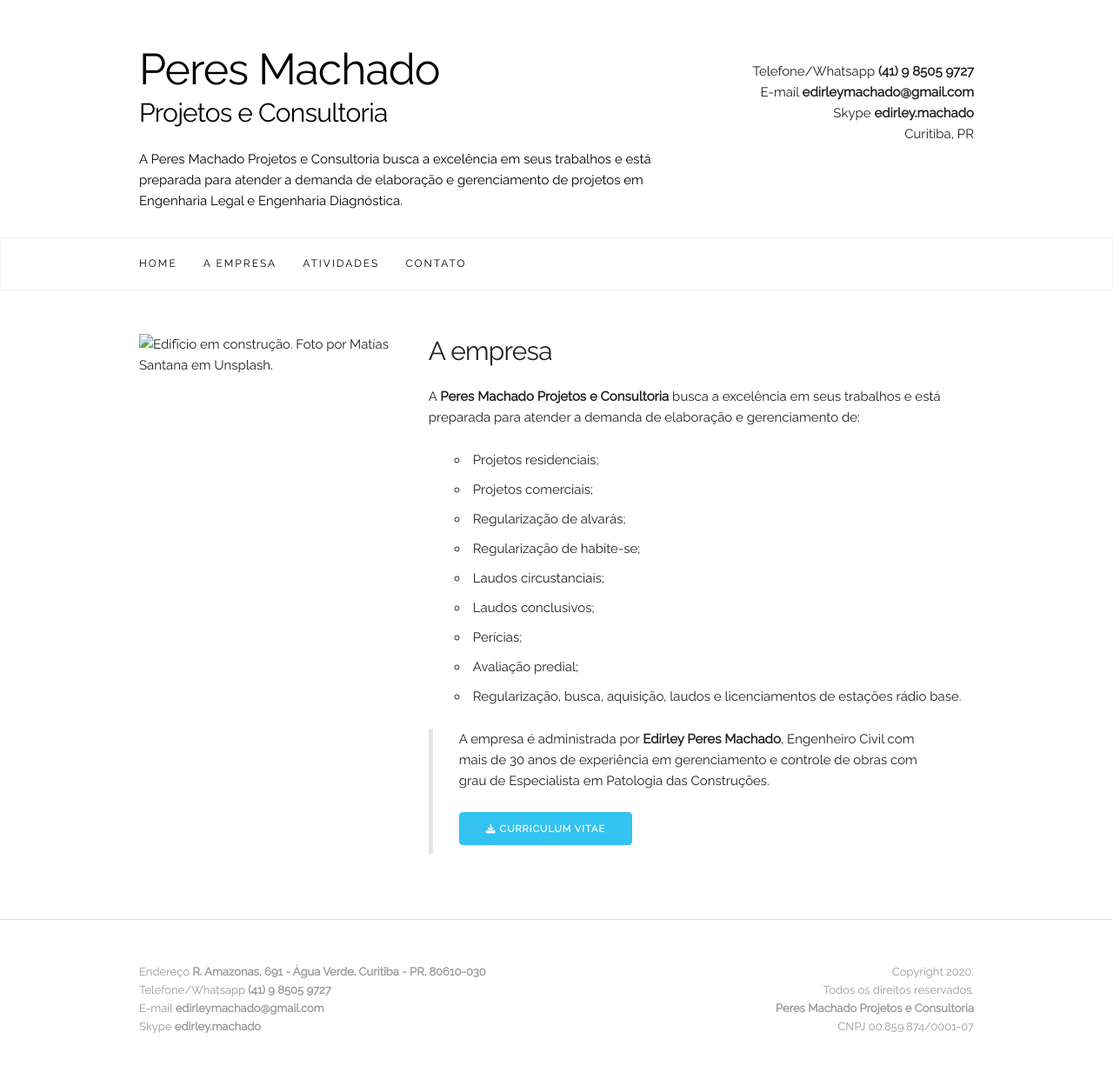
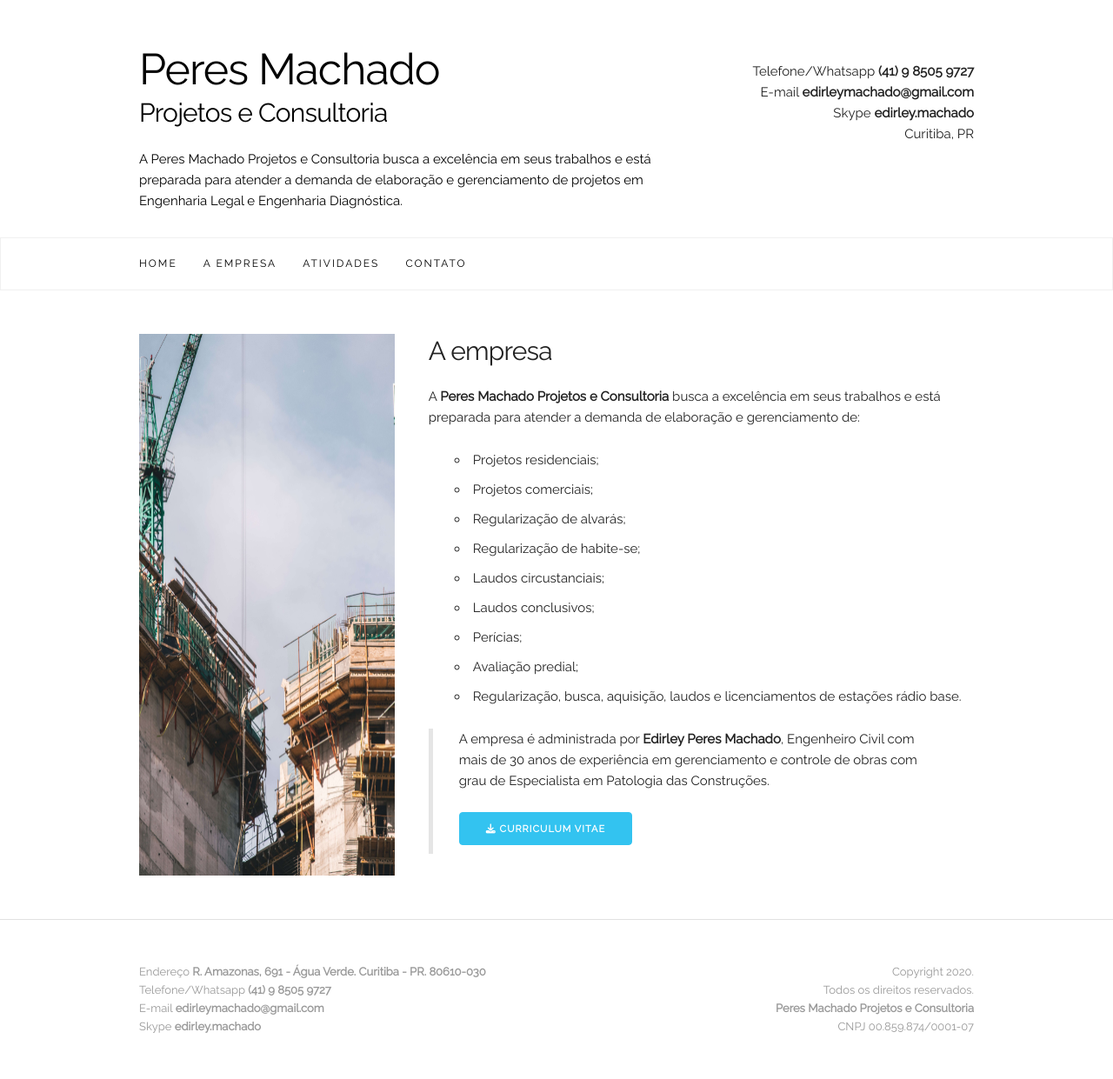
Before and after one commit to brizental/peresmachado, a Jekyll site: the page built from empresa.html, in a window 1280 px wide. Shown: the whole page at 87% size. Built offline with Jekyll 4.4.1, drawn with Linux system fonts in a browser that asks for light colours; nearby versions of some CDN libraries.

Commit message:
Add back building image

```diff
--- a/_sass/main.scss
+++ b/_sass/main.scss
@@ -31,7 +31,7 @@ form.eight.columns {
 
 .container {
 	display: flex;
-	flex-direction: column;
+	flex-direction: column !important;
 
 	.row {
 		display: flex;
```
Also changed, not shown: assets/images/building.jpg (added).
